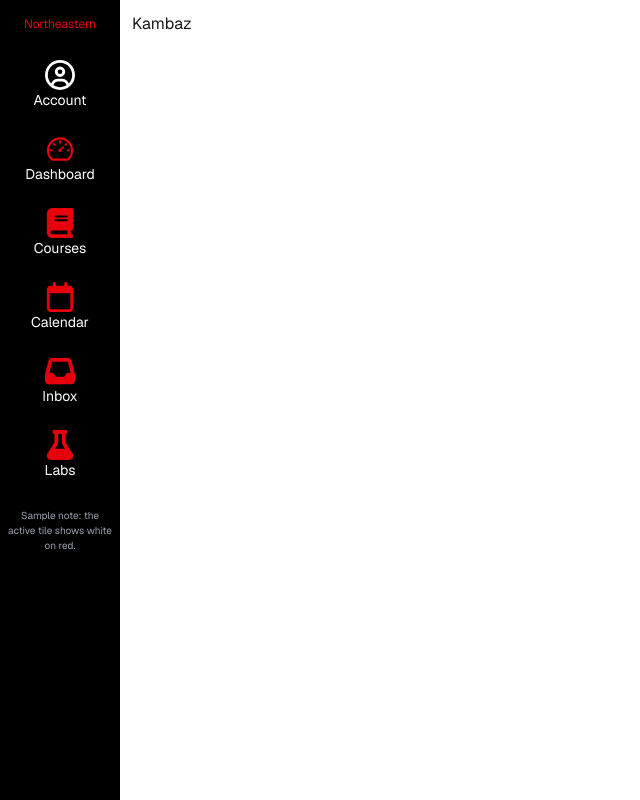
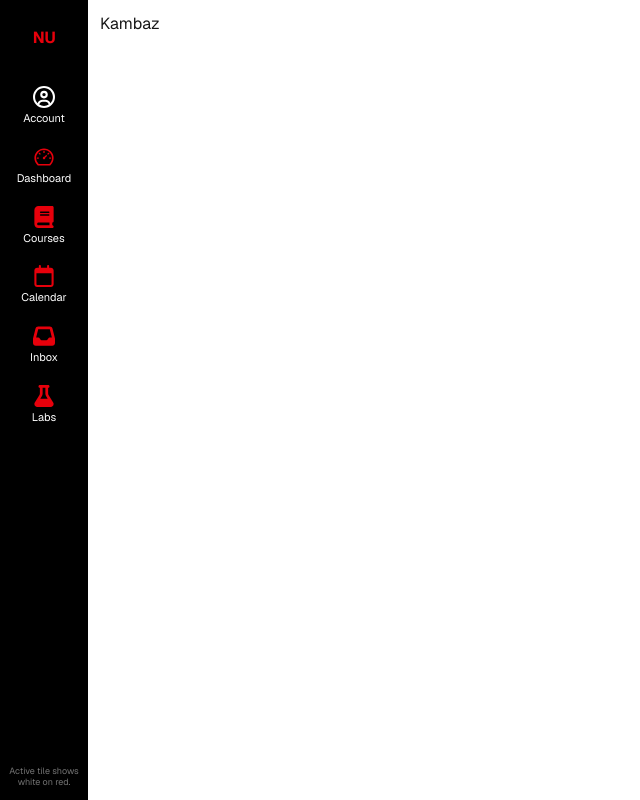
Before and after one commit to TejaShiv/kambaz-next-js, a Next.js app: page / in a window 1280 px wide. Shown: the whole page, without its empty margins (0-640 px from the left). Built offline with nearby package versions, Linux system fonts and the light colour scheme.

Commit message:
Tighten Kambaz navigation and add course header strip

```diff
--- a/app/(kambaz)/Navigation.tsx
+++ b/app/(kambaz)/Navigation.tsx
@@ -25,16 +25,16 @@ export default function KambazNavigation() {
   return (
     <nav
       id="wd-kambaz-navigation"
-      className="fixed bottom-0 top-0 z-20 hidden w-[120px] flex-col bg-black md:flex"
+      className="fixed bottom-0 top-0 z-20 hidden w-[88px] flex-col overflow-y-auto bg-black md:flex"
     >
       <a
         href="https://www.northeastern.edu/"
         id="wd-neu-link"
         target="_blank"
         rel="noreferrer"
-        className="block py-4 text-center text-xs text-red-600 no-underline"
+        className="flex h-[76px] items-center justify-center text-base font-bold tracking-tight text-red-600 no-underline"
       >
-        Northeastern
+        NU
       </a>
       {LINKS.map(({ href, id, label, Icon, match }) => {
         const active = match(pathname);
@@ -43,21 +43,25 @@ export default function KambazNavigation() {
             key={id}
             href={href}
             id={id}
-            className={`block py-3 text-center text-sm no-underline ${
-              active ? "bg-white text-red-600" : "bg-black text-white"
-            }`}
+            className={
+              active
+                ? "flex flex-col items-center gap-1 bg-white px-1 py-2.5 text-[11px] font-medium text-red-600 no-underline"
+                : "flex flex-col items-center gap-1 px-1 py-2.5 text-[11px] text-white no-underline transition-colors hover:bg-neutral-800"
+            }
           >
             <Icon
-              className={`mx-auto text-3xl ${
-                id === "wd-account-link" && !active ? "text-white" : "text-red-600"
-              }`}
+              className={
+                id === "wd-account-link" && !active
+                  ? "text-[22px] text-white"
+                  : "text-[22px] text-red-600"
+              }
             />
-            {label}
+            <span className="leading-tight">{label}</span>
           </Link>
         );
       })}
-      <p id="wd-ai-nav-help" className="px-2 pt-4 text-center text-[10px] text-gray-400">
-        Sample note: the active tile shows white on red.
+      <p id="wd-ai-nav-help" className="mt-auto px-2 py-3 text-center text-[9px] leading-tight text-neutral-500">
+        Active tile shows white on red.
       </p>
     </nav>
   );
--- a/app/(kambaz)/courses/[cid]/Navigation.tsx
+++ b/app/(kambaz)/courses/[cid]/Navigation.tsx
@@ -17,7 +17,7 @@ const LINKS = [
 export default function CourseNavigation({ cid }: { cid: string }) {
   const pathname = usePathname() ?? "";
   return (
-    <div id="wd-courses-navigation" className="flex w-[160px] flex-col">
+    <div id="wd-courses-navigation" className="hidden w-[150px] shrink-0 flex-col sm:flex">
       {LINKS.map(({ segment, id, label }) => {
         const href = `/courses/${cid}/${segment}`;
         const active = pathname === href;
@@ -26,16 +26,19 @@ export default function CourseNavigation({ cid }: { cid: string }) {
             key={id}
             href={href}
             id={id}
-            className={`border-l-4 px-3 py-2 text-base no-underline ${
+            className={
               active
-                ? "border-black font-medium text-black"
-                : "border-transparent text-red-600"
-            }`}
+                ? "border-l-[3px] border-black px-3 py-1.5 text-[15px] font-semibold text-black no-underline"
+                : "border-l-[3px] border-transparent px-3 py-1.5 text-[15px] text-red-600 no-underline transition-colors hover:border-neutral-300 hover:bg-neutral-50"
+            }
           >
             {label}
           </Link>
         );
       })}
+      <span id="wd-course-ai-link" className="mt-3 px-3 text-[11px] leading-tight text-neutral-400">
+        Active route gets a left border.
+      </span>
     </div>
   );
 }
--- a/app/(kambaz)/courses/[cid]/layout.tsx
+++ b/app/(kambaz)/courses/[cid]/layout.tsx
@@ -11,13 +11,19 @@ export default async function CoursesLayout({
   const course = courses.find((c) => c._id === cid);
   return (
     <div id="wd-courses">
-      <h2 className="text-2xl font-semibold text-red-600">
-        <Breadcrumb course={course} />
-      </h2>
-      <hr className="my-3" />
-      <div className="flex gap-6">
+      <header className="border-b border-neutral-200 pb-3">
+        <h2 className="m-0 text-xl font-semibold text-red-700">
+          <Breadcrumb course={course} />
+        </h2>
+        {course && (
+          <p className="m-0 mt-1 text-sm text-neutral-500">
+            {course.number} &middot; {course.term} &middot; {course.credits} credits
+          </p>
+        )}
+      </header>
+      <div className="flex gap-6 pt-4">
         <CourseNavigation cid={cid} />
-        <div className="flex-1">{children}</div>
+        <div className="min-w-0 flex-1">{children}</div>
       </div>
     </div>
   );
--- a/app/(kambaz)/kambaz.css
+++ b/app/(kambaz)/kambaz.css
@@ -1,5 +1,5 @@
 @media (min-width: 768px) {
   .wd-main-content-offset {
-    margin-left: 120px;
+    margin-left: 88px;
   }
 }
```
